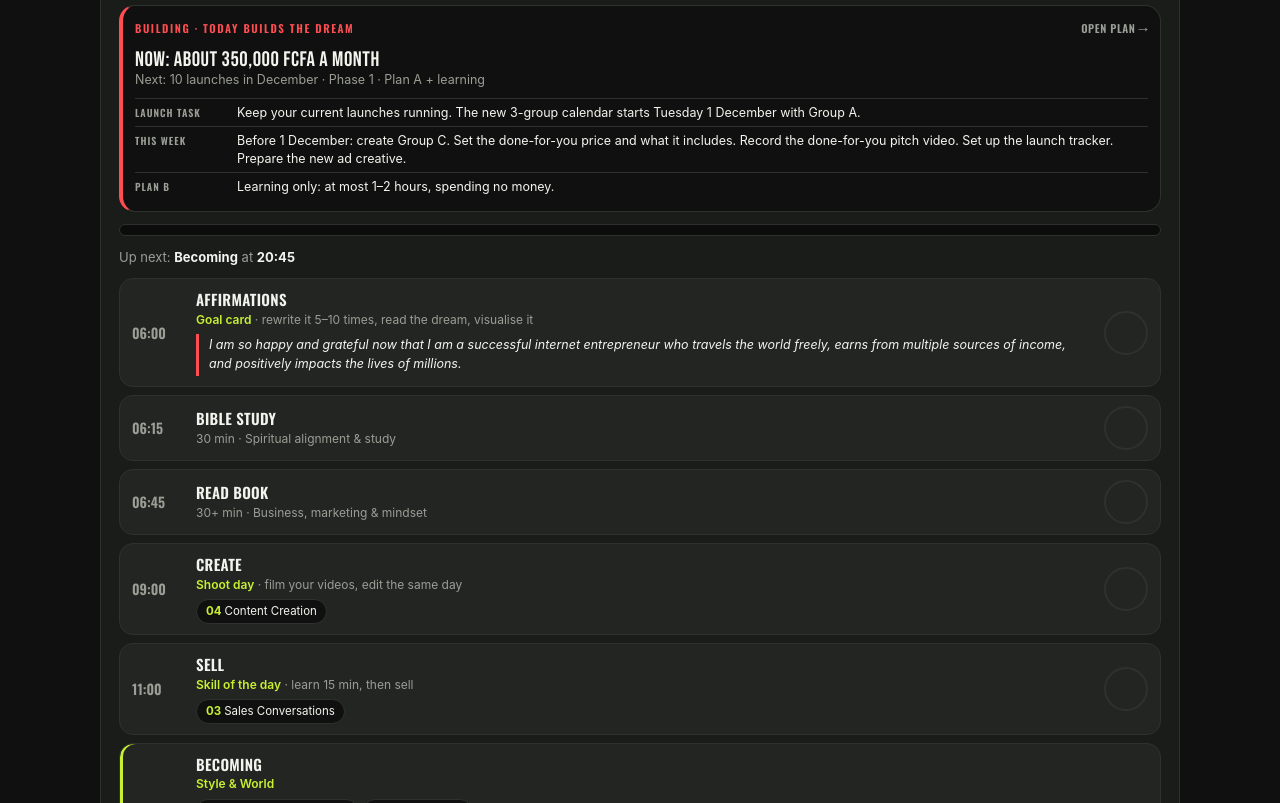
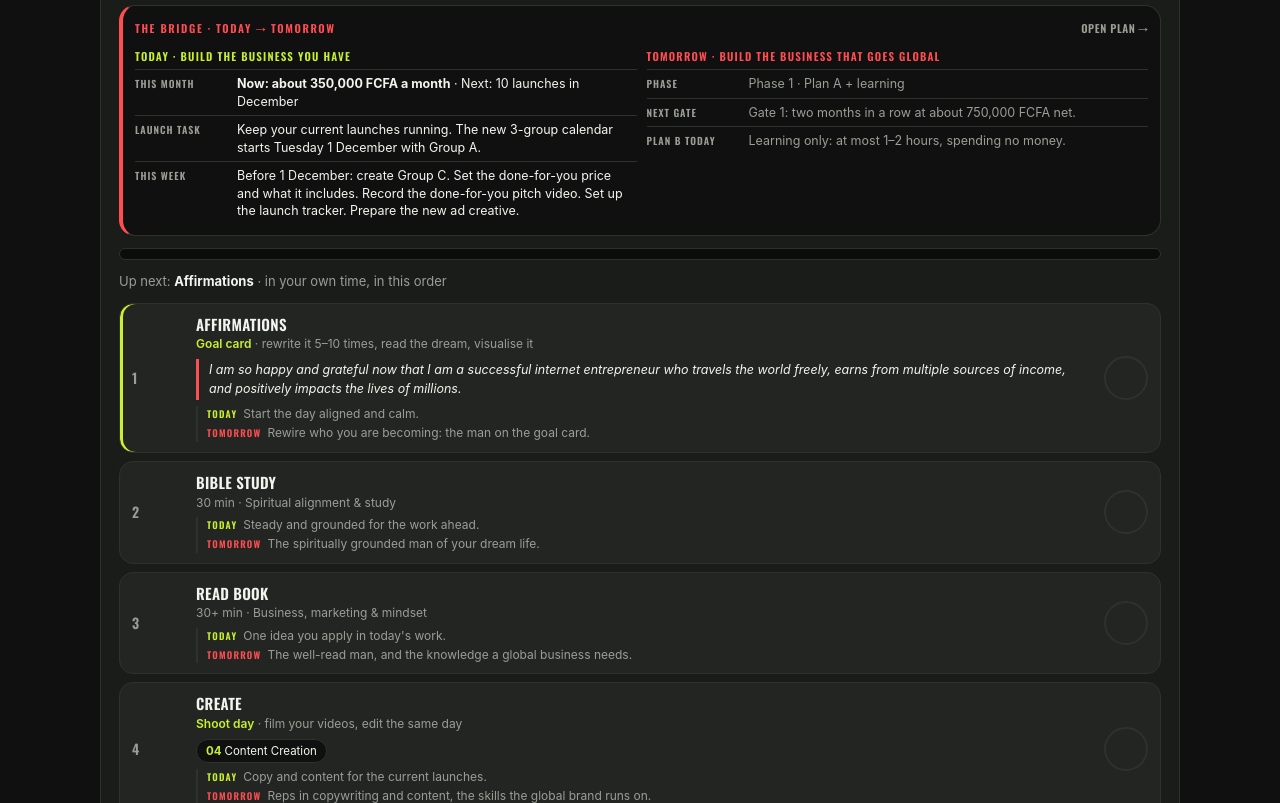
Before and after one commit to BLADEHEDA/becoming-app, a plain HTML site: page index.html in a window 1280 px wide. Shown: the part 149-952 px from the top of the page. Drawn offline with nearby package versions, Linux system fonts and the light colour scheme.

Commit message:
Today as a bridge: no clock times, two jobs per habit
Habits keep their order but drop clock times; Up next follows the order.
Each habit shows its job for today and its job for tomorrow. The Building
card splits into two lanes: today (Plan A: month target, launch task, week
task) and tomorrow (Plan B: phase, next gate, learning limit).

Co-Authored-By: Claude Opus 5.5 <noreply@anthropic.com>
Claude-Session: https://claude.ai/code/session_01EqxqBEwNg2nXJHjeJeVwe2

```diff
--- a/index.html
+++ b/index.html
@@ -207,6 +207,18 @@ details.act[open] summary::after { content: "–"; }
 .rday.today { border-color: var(--lime); }
 .rday small { display: block; font-size: 10px; letter-spacing: 1.4px; text-transform: uppercase; color: var(--muted); font-weight: 600; }
 .rday b { font-family: var(--f-head); font-weight: 600; font-size: 14px; text-transform: uppercase; }
+.jobs { display: flex; flex-direction: column; gap: 2px; margin-top: 6px; border-left: 2px solid var(--line); padding-left: 9px; }
+.jobs > div { font-size: 12px; line-height: 1.4; color: var(--muted); min-width: 0; }
+.jobs span { font-family: var(--f-head); font-weight: 600; font-size: 9.5px; letter-spacing: 1.2px; text-transform: uppercase; color: var(--lime); margin-right: 6px; }
+.jobs > div + div span { color: var(--build); }
+.bc-lanes { display: grid; grid-template-columns: 1fr 1fr; gap: 10px; }
+@media (max-width: 640px) { .bc-lanes { grid-template-columns: 1fr; } }
+.bc-lane { min-width: 0; }
+.bc-lt { font-family: var(--f-head); font-weight: 600; font-size: 11px; letter-spacing: 1.2px; text-transform: uppercase; padding-bottom: 4px; }
+.bc-lane.now .bc-lt { color: var(--lime); }
+.bc-lane.next .bc-lt { color: var(--build); }
+.bc-sun { font-size: 12.5px; border-top: 1px solid var(--line); padding-top: 7px; }
+.bc-sun b { font-family: var(--f-head); font-weight: 600; letter-spacing: .6px; text-transform: uppercase; font-size: 11px; }
 .buildcard { margin: 0 0 12px; border-radius: 16px; padding: 10px 12px; background: var(--ink); border: 1px solid var(--line); border-left: 4px solid var(--build); display: flex; flex-direction: column; gap: 8px; }
 .bc-top { display: flex; justify-content: space-between; align-items: baseline; gap: 8px; }
 .bc-eye { font-family: var(--f-head); font-weight: 600; font-size: 11px; letter-spacing: 1.6px; text-transform: uppercase; color: var(--build); }
@@ -671,14 +683,22 @@ footer b { letter-spacing: 1.6px; font-size: 11px; }
   // keep the sign-in details from the email link before the app rewrites the address
   const AUTH_URL = { hash: location.hash, search: location.search };
   const HABITS = [
-    { k: "aff",    n: "Affirmations",   s: "Self-identity alignment",               g: "15 min",    t: 7, time: "06:00" },
-    { k: "bible",  n: "Bible Study",    s: "Spiritual alignment & study",           g: "30 min",    t: 7, time: "06:15" },
-    { k: "read",   n: "Read Book",      s: "Business, marketing & mindset",         g: "30+ min",   t: 6, time: "06:45" },
-    { k: "create", n: "Create",         s: "Shoot Mon · Wed · Sat, copywriting the other days", g: "60–90 min", t: 7, time: "09:00" },
-    { k: "sell",   n: "Sell",           s: "15 min skill of the day, then outreach, calls & follow-ups", g: "60 min", t: 7, time: "11:00" },
-    { k: "become", n: "Curated Content · Becoming", s: "Deliberate study from the Becoming blueprint", g: "30 min", t: 6, time: "20:45" },
-    { k: "abst",   n: "Abstain",        s: "One day at a time · mark it any time", g: "All day", t: 7, time: null }
+    { k: "aff",    n: "Affirmations",   s: "Self-identity alignment",               g: "15 min",    t: 7, time: "1",
+      td: "Start the day aligned and calm.", tm: "Rewire who you are becoming: the man on the goal card." },
+    { k: "bible",  n: "Bible Study",    s: "Spiritual alignment & study",           g: "30 min",    t: 7, time: "2",
+      td: "Steady and grounded for the work ahead.", tm: "The spiritually grounded man of your dream life." },
+    { k: "read",   n: "Read Book",      s: "Business, marketing & mindset",         g: "30+ min",   t: 6, time: "3",
+      td: "One idea you apply in today's work.", tm: "The well-read man, and the knowledge a global business needs." },
+    { k: "create", n: "Create",         s: "Shoot Mon · Wed · Sat, copywriting the other days", g: "60–90 min", t: 7, time: "4",
+      td: "Copy and content for the current launches.", tm: "Reps in copywriting and content, the skills the global brand runs on." },
+    { k: "sell",   n: "Sell",           s: "15 min skill of the day, then outreach, calls & follow-ups", g: "60 min", t: 7, time: "5",
+      td: "Money in now: today's launch task and closing.", tm: "Reps in closing and offers, and every sale funds Plan B." },
+    { k: "become", n: "Curated Content · Becoming", s: "Deliberate study from the Becoming blueprint", g: "30 min", t: 6, time: "6",
+      td: "Refine how you see, speak and carry yourself.", tm: "The eloquent, sophisticated, well-connected man of the dream." },
+    { k: "abst",   n: "Abstain",        s: "One day at a time · mark it any time", g: "All day", t: 7, time: null,
+      td: "Self-command for one day.", tm: "The character that keeps the dream once it is built." }
   ];
+  const jobsHTML = (hb) => `<div class="jobs"><div><span>Today</span>${hb.td}</div><div><span>Tomorrow</span>${hb.tm}</div></div>`;
   const TOTAL = HABITS.reduce((a, h) => a + h.t, 0);
   const isSched = (h, i) => !h.days || h.days.includes(i);
   const SHIELD = '<svg width="16" height="16" viewBox="0 0 24 24" aria-hidden="true"><path d="M12 3l7 3v5c0 4.5-3 8.2-7 10-4-1.8-7-5.5-7-10V6z" fill="none" stroke="currentColor" stroke-width="2" stroke-linejoin="round"/></svg>';
@@ -913,7 +933,7 @@ footer b { letter-spacing: 1.6px; font-size: 11px; }
     BLOCKS.forEach(b => {
       const div = document.createElement("div");
       div.className = "blk" + (b.hot ? " hot" : "");
-      const items = b.keys.map(k => { const hb = HABITS.find(x => x.k === k); return `<li><b>${hb.time}</b> · ${hb.k === "become" ? "Becoming" : hb.n} (${hb.g}${hb.days ? ", Mon · Wed · Sat" : ""})</li>`; }).join("");
+      const items = b.keys.map(k => { const hb = HABITS.find(x => x.k === k); return `<li>${hb.k === "become" ? "Becoming" : hb.n} (${hb.g}${hb.days ? ", Mon · Wed · Sat" : ""})</li>`; }).join("");
       div.innerHTML = `<div class="bt">${b.t.toUpperCase()}</div><div class="bs">${b.s}</div><ul>${items}</ul>`;
       bl.appendChild(div);
     });
@@ -923,12 +943,12 @@ footer b { letter-spacing: 1.6px; font-size: 11px; }
       const row = document.createElement("div");
       if (hb.k === "abst") {
         row.className = "titem abitem"; row.dataset.k = "abst";
-        row.innerHTML = `<div class="ttime ashield">${SHIELD}</div><div style="min-width:0"><div class="tname">Abstain</div><div class="tsub">One day at a time · mark it any time</div><div class="astats" id="abStats"></div></div><div class="abtns"><button class="abtn ok" data-mark="kept" aria-pressed="false" aria-label="Kept today">${CK}</button><button class="abtn no" data-mark="slip" aria-pressed="false" aria-label="Slipped today">${XMARK}</button></div>`;
+        row.innerHTML = `<div class="ttime ashield">${SHIELD}</div><div style="min-width:0"><div class="tname">Abstain</div><div class="tsub">One day at a time · mark it any time</div>${jobsHTML(hb)}<div class="astats" id="abStats"></div></div><div class="abtns"><button class="abtn ok" data-mark="kept" aria-pressed="false" aria-label="Kept today">${CK}</button><button class="abtn no" data-mark="slip" aria-pressed="false" aria-label="Slipped today">${XMARK}</button></div>`;
         tl.appendChild(row); return;
       }
       row.className = "titem"; row.dataset.k = hb.k;
       const pick = hb.k === "become" ? `<input class="tpick" id="tpick" data-pick="today" placeholder="What will you watch, read or listen to?" aria-label="Today's Becoming pick">` : "";
-      row.innerHTML = `<div class="ttime">${hb.time}</div><div style="min-width:0"><div class="tname">${hb.k === "become" ? "Becoming" : hb.n}</div><div class="tsub" id="tsub-${hb.k}">${hb.g} · ${hb.s}</div>${pick}</div><button class="tick" data-k="${hb.k}" data-i="today" aria-pressed="false" aria-label="${hb.n}, today">${CHECK}</button>`;
+      row.innerHTML = `<div class="ttime">${hb.time}</div><div style="min-width:0"><div class="tname">${hb.k === "become" ? "Becoming" : hb.n}</div><div class="tsub" id="tsub-${hb.k}">${hb.g} · ${hb.s}</div>${jobsHTML(hb)}${pick}</div><button class="tick" data-k="${hb.k}" data-i="today" aria-pressed="false" aria-label="${hb.n}, today">${CHECK}</button>`;
       tl.appendChild(row);
     });
   }
@@ -1023,13 +1043,12 @@ footer b { letter-spacing: 1.6px; font-size: 11px; }
       $("tsub-become").innerHTML = `<em>${THEMES[ti].t}</em><div class="seclinks">${secLinks(THEMES[ti].s)}</div>${todaySelection()}`;
       setVal($("tpick"), w.picks[ti]);
       // up next
-      const now = new Date(); const mins = now.getHours() * 60 + now.getMinutes();
-      const order = HABITS.filter(h => h.time).sort((a, b) => a.time.localeCompare(b.time));
-      const next = order.find(h => isSched(h, ti) && !w.ticks[h.k][ti] && (+h.time.slice(0, 2) * 60 + +h.time.slice(3)) >= mins - 30);
+      const order = HABITS.filter(h => h.time);
+      const next = order.find(h => isSched(h, ti) && !w.ticks[h.k][ti]);
       const pending = order.filter(h => isSched(h, ti) && !w.ticks[h.k][ti]);
       document.querySelectorAll(".titem").forEach(r => r.classList.toggle("up", !!next && r.dataset.k === next.k));
       $("nextUp").innerHTML = done >= due ? "<b>Everything done today.</b> Well done. Rest, then do it again tomorrow."
-        : next ? `Up next: <b>${next.k === "become" ? "Becoming" : next.n}</b> at <b>${next.time}</b>`
+        : next ? `Up next: <b>${next.k === "become" ? "Becoming" : next.n}</b> · in your own time, in this order`
         : `${pending.length} still open today. Never miss twice.`;
     }
 
@@ -1664,7 +1683,7 @@ footer b { letter-spacing: 1.6px; font-size: 11px; }
       <div class="forces">${forces}</div>
       <div class="kick" style="margin-top:16px">The weekly Doing rhythm · learn 15 min in your Sell slot, then execute</div>
       <div class="rhythm">${DOING_DAYS.map((d, i) => `<div class="rday${i === todayIdx() ? " today" : ""}"><small>${DAY_FULL[i]}${i === todayIdx() ? " · today" : ""}</small><b>${d.t}</b><div class="seclinks"><button class="seclink" data-jump="d${d.n}"><b>${d.n}</b>Open skill</button></div></div>`).join("")}</div>
-      <p class="note">Create (9:00): shoot on Monday, Wednesday and Saturday, write copy the other four days. Sell (11:00): sell every day after 15 minutes of learning: sales conversations Mon · Wed · Fri, human psychology Tue · Thu · Sat, offer revision on Sunday. Funnels (05) and media buying (06) stay here as reference.</p>
+      <p class="note">Create: shoot on Monday, Wednesday and Saturday, write copy the other four days. Sell: sell every day after 15 minutes of learning: sales conversations Mon · Wed · Fri, human psychology Tue · Thu · Sat, offer revision on Sunday. Funnels (05) and media buying (06) stay here as reference.</p>
       <div class="kick" style="margin-top:16px">The skill stack · how money is made · tap a skill to open it</div>
       <div class="chain">${chain}</div>
     </section>`;
@@ -1741,22 +1760,27 @@ footer b { letter-spacing: 1.6px; font-size: 11px; }
     if (k <= 2027 * 12 + 1) return "Phase 1 · Plan A + learning";
     return "Phase 2 · grow and systemise importation, once Gate 1 is passed";
   }
+  function nextGate(date) {
+    const k = date.getFullYear() * 12 + date.getMonth();
+    return k <= 2027 * 12 + 1 ? "Gate 1: two months in a row at about 750,000 FCFA net." : "Check the gates in Part 07.";
+  }
   function buildToday() {
     const now = new Date(), ti = todayIdx(), key = dayKey(now), mk = key.slice(0, 7);
     const mp = MONTH_PLAN[mk], tasks = launchTasks(now);
     const bg = BG_TASKS.find(([a, b]) => key >= a && key <= b);
     const lastLaunch = LAUNCHES.length ? LAUNCHES[LAUNCHES.length - 1][0] : "";
-    const rows = [];
-    if (tasks.length) rows.push(["Launch task", tasks.map(x => `${x.step}: <span class="lg lg${x.g}">Group ${x.g}</span>`).join(" · ")]);
-    else if (lastLaunch && key > dayKey(addDays(fromIso(lastLaunch), 3))) rows.push(["Launch task", "No launch calendar for this month yet. Build it with the same 3-day rhythm (Part 05)."]);
-    else rows.push(["Launch task", key < LAUNCHES[0][0] ? "Keep your current launches running. The new 3-group calendar starts Tuesday 1 December with Group A." : "Rest day between launches. Prepare the next one."]);
-    if (bg) rows.push(["This week", esc(bg[2])]);
-    if (ti === 6) rows.push(["Sunday review", "30 minutes on the tracker. Repeat what made money, fix or drop what didn't."]);
-    if (key.endsWith("-12-31")) rows.push(["Month review", "Review December and build the January calendar."]);
-    rows.push(["Plan B", "Learning only: at most 1–2 hours, spending no money."]);
-    return `<div class="bc-top"><span class="bc-eye">Building · today builds the dream</span><button class="bc-open" data-view="building">Open plan →</button></div>
-      ${mp ? `<div class="bc-month"><b>${esc(mp.t)}</b><span>${esc(mp.n)} · ${esc(phaseLabel(now))}</span></div>` : `<div class="bc-phase">${esc(phaseLabel(now))}</div>`}
-      <div class="bc-rows">${rows.map(([a, b]) => `<div class="bc-row"><span>${a}</span><div>${b}</div></div>`).join("")}</div>`;
+    const now_ = [];
+    if (mp) now_.push(["This month", `<b>${esc(mp.t)}</b> · ${esc(mp.n)}`]);
+    if (tasks.length) now_.push(["Launch task", tasks.map(x => `${x.step}: <span class="lg lg${x.g}">Group ${x.g}</span>`).join(" · ")]);
+    else if (lastLaunch && key > dayKey(addDays(fromIso(lastLaunch), 3))) now_.push(["Launch task", "No launch calendar for this month yet. Build it with the same 3-day rhythm (Part 05)."]);
+    else now_.push(["Launch task", key < LAUNCHES[0][0] ? "Keep your current launches running. The new 3-group calendar starts Tuesday 1 December with Group A." : "Rest day between launches. Prepare the next one."]);
+    if (bg) now_.push(["This week", esc(bg[2])]);
+    const next_ = [["Phase", esc(phaseLabel(now))], ["Next gate", esc(nextGate(now))], ["Plan B today", "Learning only: at most 1–2 hours, spending no money."]];
+    const lane = (cls, title, rows) => `<div class="bc-lane ${cls}"><div class="bc-lt">${title}</div>${rows.map(([a, b]) => `<div class="bc-row"><span>${a}</span><div>${b}</div></div>`).join("")}</div>`;
+    const extra = ti === 6 ? `<div class="bc-sun"><b>Sunday review</b> · 30 minutes on the tracker. Repeat what made money, fix or drop what didn't.</div>`
+      : key.endsWith("-12-31") ? `<div class="bc-sun"><b>Month review</b> · review December and build the January calendar.</div>` : "";
+    return `<div class="bc-top"><span class="bc-eye">The bridge · today → tomorrow</span><button class="bc-open" data-view="building">Open plan →</button></div>
+      <div class="bc-lanes">${lane("now", "Today · build the business you have", now_)}${lane("next", "Tomorrow · build the business that goes global", next_)}</div>${extra}`;
   }
 
   const BT = (head, rows, w) => `<div class="btab"><table><tr>${head.map((h, i) => `<th${w && w[i] ? ` style="width:${w[i]}"` : ""}>${h}</th>`).join("")}</tr>${rows.map(r => `<tr>${r.map((c, i) => `<td${i === 0 ? ' class="k"' : ""}>${c}</td>`).join("")}</tr>`).join("")}</table></div>`;
```
Also changed, not shown: 1 other file.
